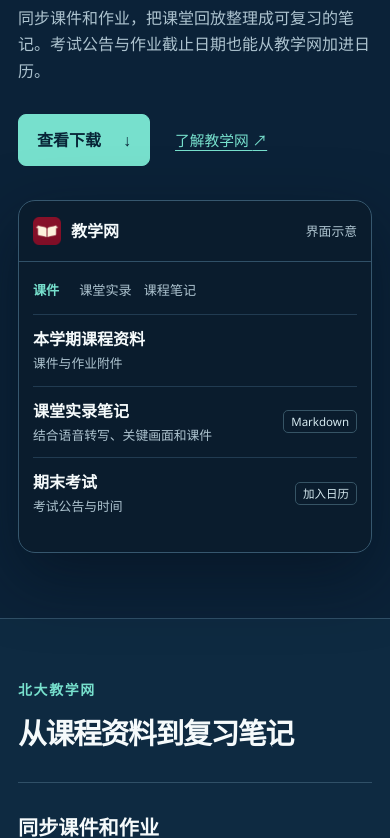
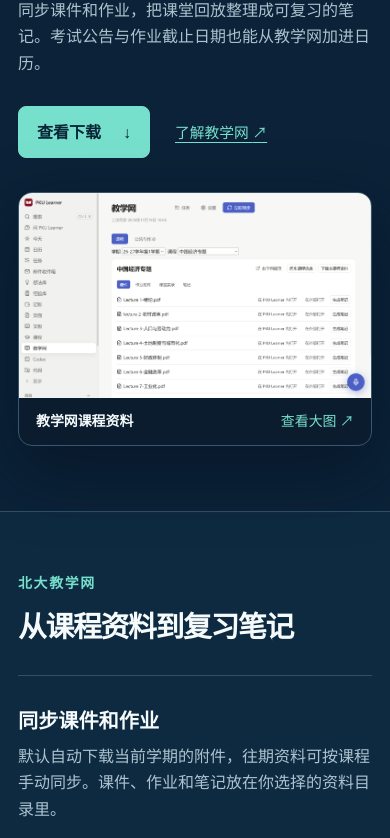
Before and after one commit to oceanlby/pku-learner, a plain HTML site: page index.html in a window 390 px wide. Shown: the part 271-1109 px from the top of the page. Drawn offline with Linux system fonts and the light colour scheme.

Commit message:
Show PKU Learner screenshots on the website and README

```diff
--- a/index.html
+++ b/index.html
@@ -28,15 +28,10 @@
         <p>同步课件和作业，把课堂回放整理成可复习的笔记。考试公告与作业截止日期也能从教学网加进日历。</p>
         <div class="hero-links"><a class="button primary" href="#download">查看下载 <span aria-hidden="true">↓</span></a><a href="#courses">了解教学网 <span aria-hidden="true">↗</span></a></div>
       </div>
-      <aside class="preview" aria-label="教学网课程面板示意">
-        <div class="screen-top"><span><img src="icon.png" width="28" height="28" alt="">教学网</span><span class="screen-caption">界面示意</span></div>
-        <div class="screen-body">
-          <div class="screen-classes"><span>课件</span><span>课堂实录</span><span>课程笔记</span></div>
-          <div class="screen-line"><div><strong>本学期课程资料</strong><span>课件与作业附件</span></div></div>
-          <div class="screen-line"><div><strong>课堂实录笔记</strong><span>结合语音转写、关键画面和课件</span></div><span class="badge">Markdown</span></div>
-          <div class="screen-line"><div><strong>期末考试</strong><span>考试公告与时间</span></div><span class="badge">加入日历</span></div>
-        </div>
-      </aside>
+      <a class="preview" href="screenshots/teaching-net.png">
+        <img src="screenshots/teaching-net.png" width="3066" height="1782" alt="教学网课程页，展示学期选择、已同步的 PDF 课件和生成笔记入口">
+        <span class="preview-caption"><strong>教学网课程资料</strong><span>查看大图 <span aria-hidden="true">↗</span></span></span>
+      </a>
     </section>
 
     <section id="courses" class="courses" aria-labelledby="course-heading">
@@ -67,6 +62,20 @@
 
     <section id="workspace" class="wrap workspace" aria-labelledby="workspace-heading">
       <div class="section-head"><h2 id="workspace-heading">日常学习与研究工具</h2></div>
+      <div class="workspace-gallery">
+        <a class="workspace-shot" href="screenshots/today.png">
+          <span class="shot-thumb"><img src="screenshots/today.png" width="3062" height="1774" loading="lazy" decoding="async" alt="今天页面的本周日期、今日主线和任务输入框"></span>
+          <span class="shot-caption"><strong>今天</strong><span>查看本周安排，添加今日任务。</span><span class="shot-open">查看大图 <span aria-hidden="true">↗</span></span></span>
+        </a>
+        <a class="workspace-shot" href="screenshots/calendar.png">
+          <span class="shot-thumb"><img src="screenshots/calendar.png" width="3070" height="1780" loading="lazy" decoding="async" alt="日历周视图的活动入口、课表和时间网格"></span>
+          <span class="shot-caption"><strong>日历</strong><span>按周查看日程，添加活动或查看课表。</span><span class="shot-open">查看大图 <span aria-hidden="true">↗</span></span></span>
+        </a>
+        <a class="workspace-shot" href="screenshots/inbox.png">
+          <span class="shot-thumb"><img src="screenshots/inbox.png" width="3066" height="1780" loading="lazy" decoding="async" alt="邮件收件箱中的邮件简报和需要关注、待回复、DDL 与活动等分类"></span>
+          <span class="shot-caption"><strong>邮件收件箱</strong><span>按待回复、截止事项和通知查看邮件。</span><span class="shot-open">查看大图 <span aria-hidden="true">↗</span></span></span>
+        </a>
+      </div>
       <div class="feature-grid">
         <article><h3>笔记和项目</h3><p>用页面写笔记、记录灵感和整理项目，也可以用语音速记。</p></article>
         <article><h3>邮件、日历和待办</h3><p>提取邮件里的会议和截止时间，把课程安排与个人计划放在同一张日历上。</p></article>
--- a/site.css
+++ b/site.css
@@ -6,16 +6,16 @@ a:focus-visible{outline:2px solid var(--accent);outline-offset:4px}
 img{display:block;max-width:100%}
 .wrap,.bar{width:min(calc(100% - 64px),var(--width));margin-inline:auto}
 .bar{display:flex;justify-content:space-between;align-items:center;gap:20px;min-height:80px;border-bottom:1px solid var(--line)}
-.wordmark,.screen-top>span:first-child{display:flex;align-items:center;gap:10px;font-weight:700}
+.wordmark{display:flex;align-items:center;gap:10px;font-weight:700}
 .wordmark{font-size:1.35rem;text-decoration:none;letter-spacing:-.025em}
 nav{display:flex;align-items:center;gap:clamp(16px,3vw,38px);font-size:.9rem}
 nav a{text-decoration:none;color:var(--soft)}
 nav a:hover{color:var(--ink)}
 .nav-download{color:var(--accent)}
-.hero{min-height:570px;display:grid;align-items:center;grid-template-columns:1.03fr .97fr;gap:clamp(30px,6vw,90px);padding-block:80px 96px}
+.hero{min-height:570px;display:grid;align-items:center;grid-template-columns:minmax(0,.84fr) minmax(0,1.5fr);gap:clamp(30px,4vw,58px);padding-block:72px 88px}
 .eyebrow{margin:0 0 14px;color:var(--accent);font-weight:680;font-size:.87rem;letter-spacing:.12em}
 h1,h2,h3,p{margin-top:0}
-h1{font-size:clamp(3rem,6.3vw,6rem);line-height:1.02;letter-spacing:-.055em;margin-bottom:24px}
+h1{font-size:clamp(2.65rem,5.15vw,4rem);line-height:1.06;letter-spacing:-.055em;margin-bottom:24px}
 h2{font-size:clamp(1.8rem,3.6vw,3rem);line-height:1.2;letter-spacing:-.045em;margin-bottom:14px}
 .hero-copy>p:not(.eyebrow){font-size:1.13rem;color:var(--soft);max-width:35rem}
 .hero-links{display:flex;align-items:center;flex-wrap:wrap;gap:18px 25px;margin-top:30px}
@@ -23,19 +23,21 @@ h2{font-size:clamp(1.8rem,3.6vw,3rem);line-height:1.2;letter-spacing:-.045em;mar
 .button{display:inline-flex;justify-content:space-between;gap:22px;align-items:center;font-weight:720;text-decoration:none;border:1px solid var(--line);border-radius:8px;padding:12px 18px}
 .button.primary{background:var(--accent);border-color:var(--accent);color:#082537}
 .button:hover{filter:brightness(1.1)}
-.preview{background:#0a1c2d;border-radius:17px;border:1px solid #36576e;box-shadow:0 24px 65px #030e1980;overflow:hidden}
-.screen-top{display:flex;justify-content:space-between;align-items:center;padding:16px 20px;border-bottom:1px solid var(--line)}
-.screen-caption,.screen-line span:not(.badge){color:var(--soft);font-size:.8rem}
-.screen-body{padding:18px 20px 23px}
-.screen-classes,.screen-line{display:flex;align-items:center;justify-content:space-between;gap:12px}
-.screen-classes{justify-content:flex-start;color:var(--soft);font-size:.82rem;padding:0 0 12px}
-.screen-classes span:first-child{color:var(--accent);font-weight:700;margin-inline-end:8px}
-.screen-line{border-top:1px solid #213b51;padding-block:11px}
-.screen-line div{display:grid;gap:1px}
-.badge{border:1px solid #365465;border-radius:5px;color:#d5e9ef;padding:1px 7px;font-size:.72rem;white-space:nowrap}
+.preview,.workspace-shot{display:block;min-width:0;background:#0a1c2d;border:1px solid #36576e;border-radius:14px;overflow:hidden;text-decoration:none;cursor:zoom-in}
+.preview{box-shadow:0 24px 65px #030e1980}
+.preview:hover,.workspace-shot:hover{border-color:var(--accent)}
+.preview img,.shot-thumb img{width:100%;height:auto}
+.preview-caption{display:flex;justify-content:space-between;align-items:baseline;gap:8px 16px;flex-wrap:wrap;padding:12px 17px;font-size:.87rem}
+.preview-caption>span,.shot-open{color:var(--accent)}
 .courses,.privacy{background:#0e2a41;border-block:1px solid var(--line)}
 .courses>.wrap,.workflow,.private-layout,.workspace,.download{padding-block:clamp(60px,8vw,103px)}
 .workspace{border-bottom:1px solid var(--line)}
+.workspace-gallery{display:grid;grid-template-columns:repeat(3,minmax(0,1fr));gap:16px;margin-bottom:36px}
+.workspace-shot{display:flex;flex-direction:column}
+.shot-thumb{display:block;aspect-ratio:2.15;overflow:hidden;background:#f5f5f3}
+.shot-caption{display:flex;flex:1;flex-direction:column;gap:4px;padding:14px 16px;color:var(--soft);font-size:.9rem}
+.shot-caption strong{color:var(--ink);font-size:1rem}
+.shot-open{margin-top:auto;padding-top:6px;font-size:.82rem}
 .section-head{max-width:47rem;margin-bottom:32px}
 .feature-grid{display:grid;grid-template-columns:1fr 1fr;gap:0 52px}
 .feature-grid article{border-top:1px solid var(--line);padding:23px 0 27px}
@@ -54,5 +56,6 @@ h2{font-size:clamp(1.8rem,3.6vw,3rem);line-height:1.2;letter-spacing:-.045em;mar
 .release-list .button{margin-block:4px;background:#143752}
 .release-list .primary{background:var(--accent)}
 .footer{border-top:1px solid var(--line);padding-block:26px;display:flex;justify-content:space-between;gap:18px;flex-wrap:wrap;color:var(--soft);font-size:.88rem}
-@media(max-width:860px){.hero{grid-template-columns:1fr;gap:34px;padding-block:53px 65px}.preview{max-width:640px}.workflow,.private-layout{grid-template-columns:1fr;gap:24px}}
-@media(max-width:560px){.wrap,.bar{width:calc(100% - 36px)}.bar{min-height:64px;gap:12px}.wordmark{font-size:1.15rem}.wordmark img{width:29px;height:29px}nav{font-size:.82rem;gap:12px}nav a[href='#privacy']{display:none}.feature-grid{grid-template-columns:1fr}.screen-top,.screen-body{padding-inline:14px}.hero-copy>p:not(.eyebrow){font-size:1rem}}
+@media(max-width:860px){.hero{grid-template-columns:1fr;gap:34px;padding-block:53px 65px}.preview{max-width:700px}.workflow,.private-layout{grid-template-columns:1fr;gap:24px}}
+@media(max-width:640px){.workspace-gallery{grid-template-columns:1fr}}
+@media(max-width:560px){.wrap,.bar{width:calc(100% - 36px)}.bar{min-height:64px;gap:12px}.wordmark{font-size:1.15rem}.wordmark img{width:29px;height:29px}nav{font-size:.82rem;gap:12px}nav a[href='#privacy']{display:none}.feature-grid{grid-template-columns:1fr}.hero-copy>p:not(.eyebrow){font-size:1rem}}
```
Also changed, not shown: screenshots/calendar.png (added), screenshots/inbox.png (added), screenshots/teaching-net.png (added), screenshots/today.png (added), 2 other files.
